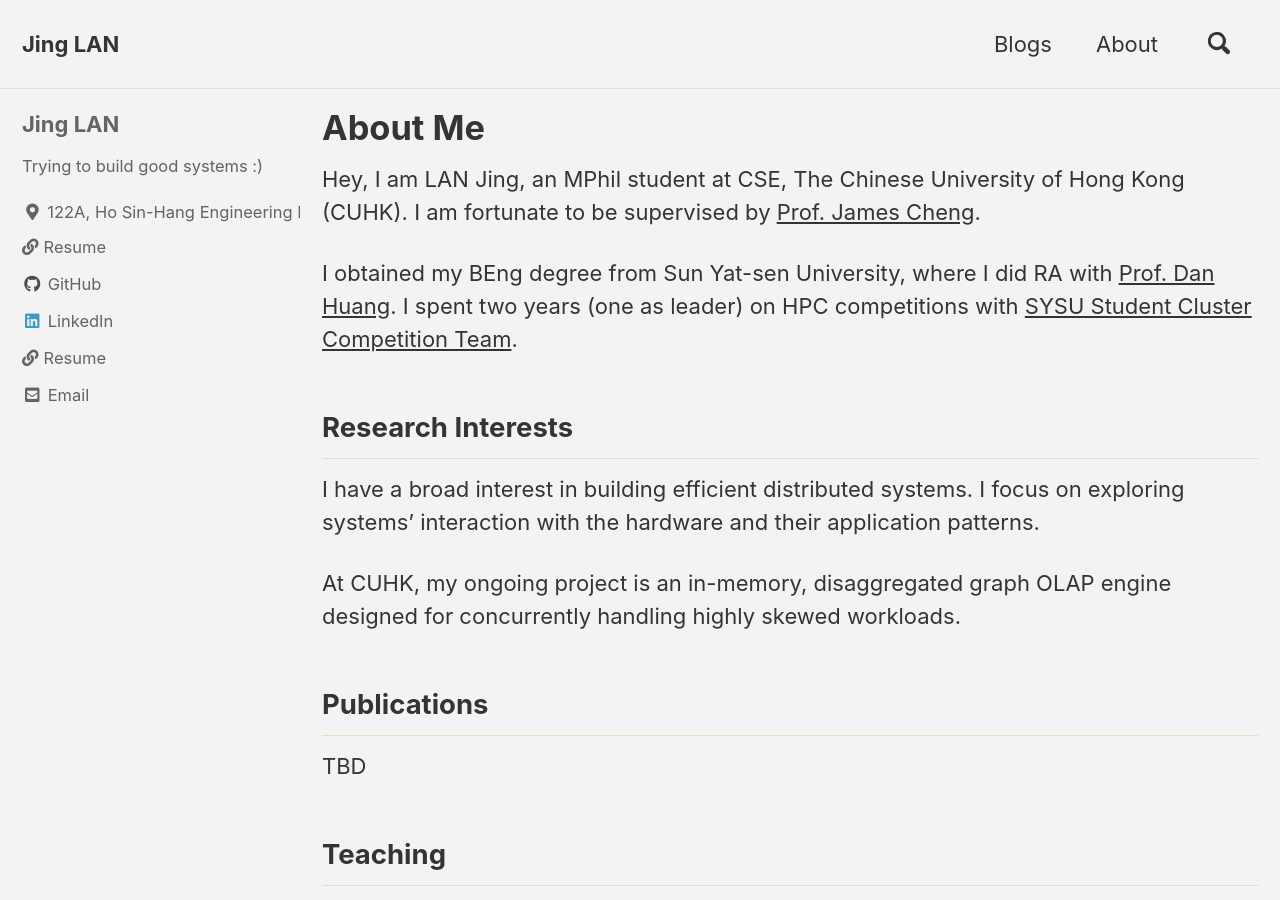
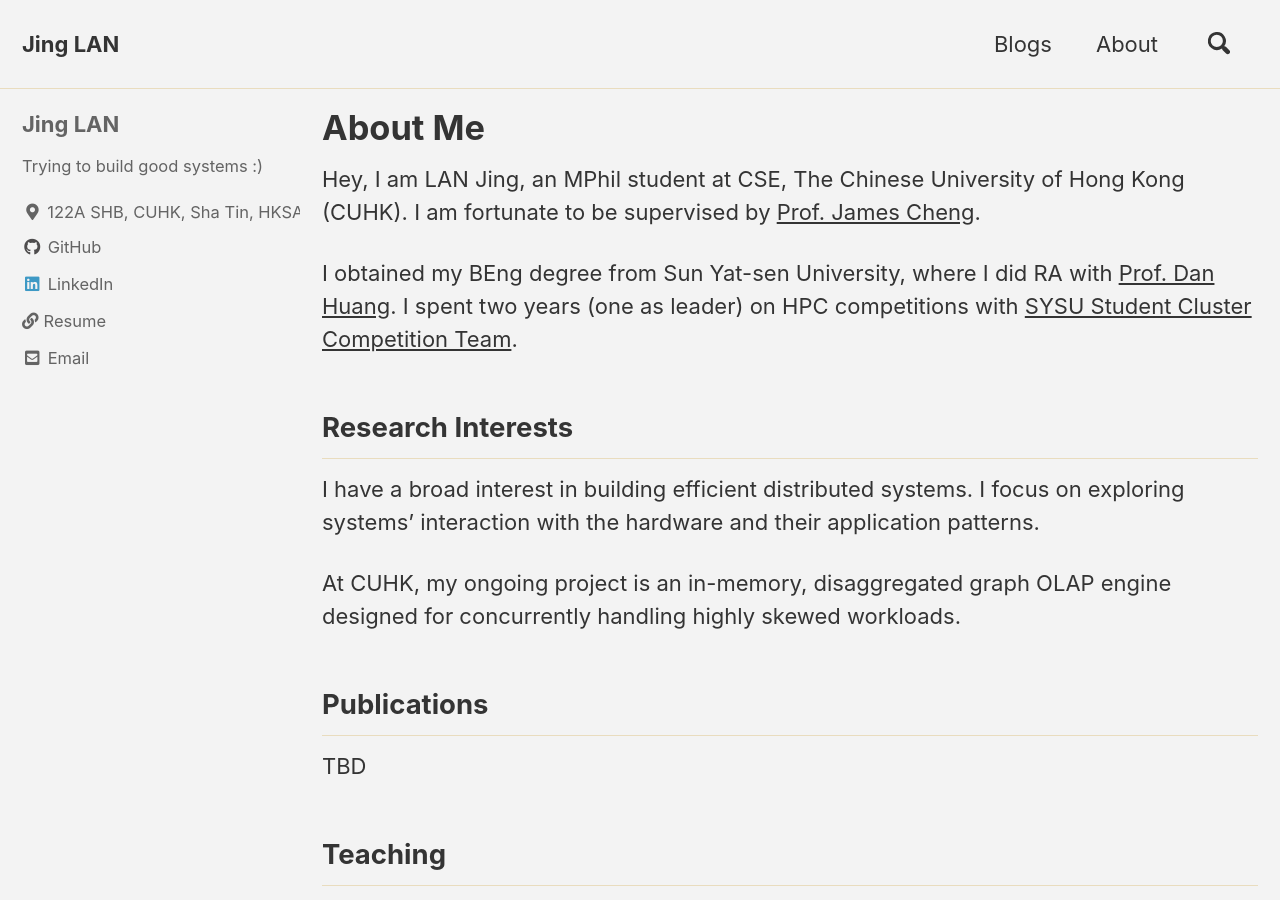
Before and after one commit to Lan-Jing/Lan-Jing.github.io, a Jekyll site: the page built from _pages/home.md, in a window 1280 px wide and 900 px high. Built offline with Jekyll 4.4.1, drawn with Linux system fonts in a browser that asks for light colours; cached includes are drawn as plain includes.

Commit message:
[Update] update homepage

```diff
--- a/_config.yml
+++ b/_config.yml
@@ -96,11 +96,9 @@ author:
   name             : "Jing LAN"
   avatar           : # path of avatar image, e.g. "/assets/images/bio-photo.jpg"
   bio              : "Trying to build good systems :)"
-  location         : "122A, Ho Sin-Hang Engineering Building, CUHK, Sha Tin, HKSAR"
+  location         : "122A SHB, CUHK, Sha Tin, HKSAR"
   email            : "jlan22@cse.cuhk.edu.hk"
   links:
-    - label: "Resume"
-      url: "/assets/Jing Lan.pdf"
     - label: "GitHub"
       icon: "fab fa-fw fa-github"
       url: "https://github.com/Lan-Jing"
--- a/_pages/home.md
+++ b/_pages/home.md
@@ -32,4 +32,4 @@ CSCI1540, Fundamental Computing With C++, 2022 Semester 1
 
 ## Misc
 
-I am an amateur badminton player.
+* I am an amateur badminton player.
```
